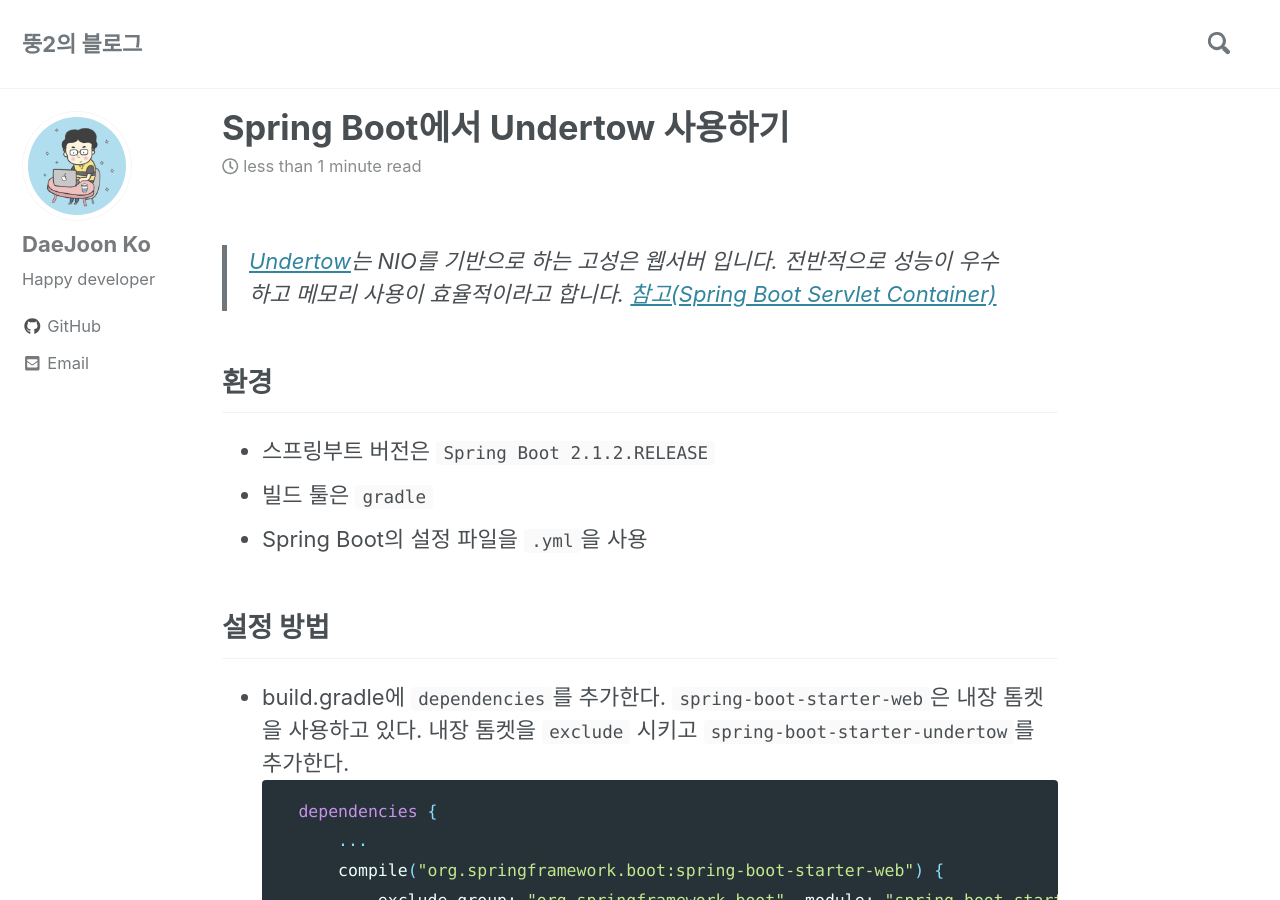
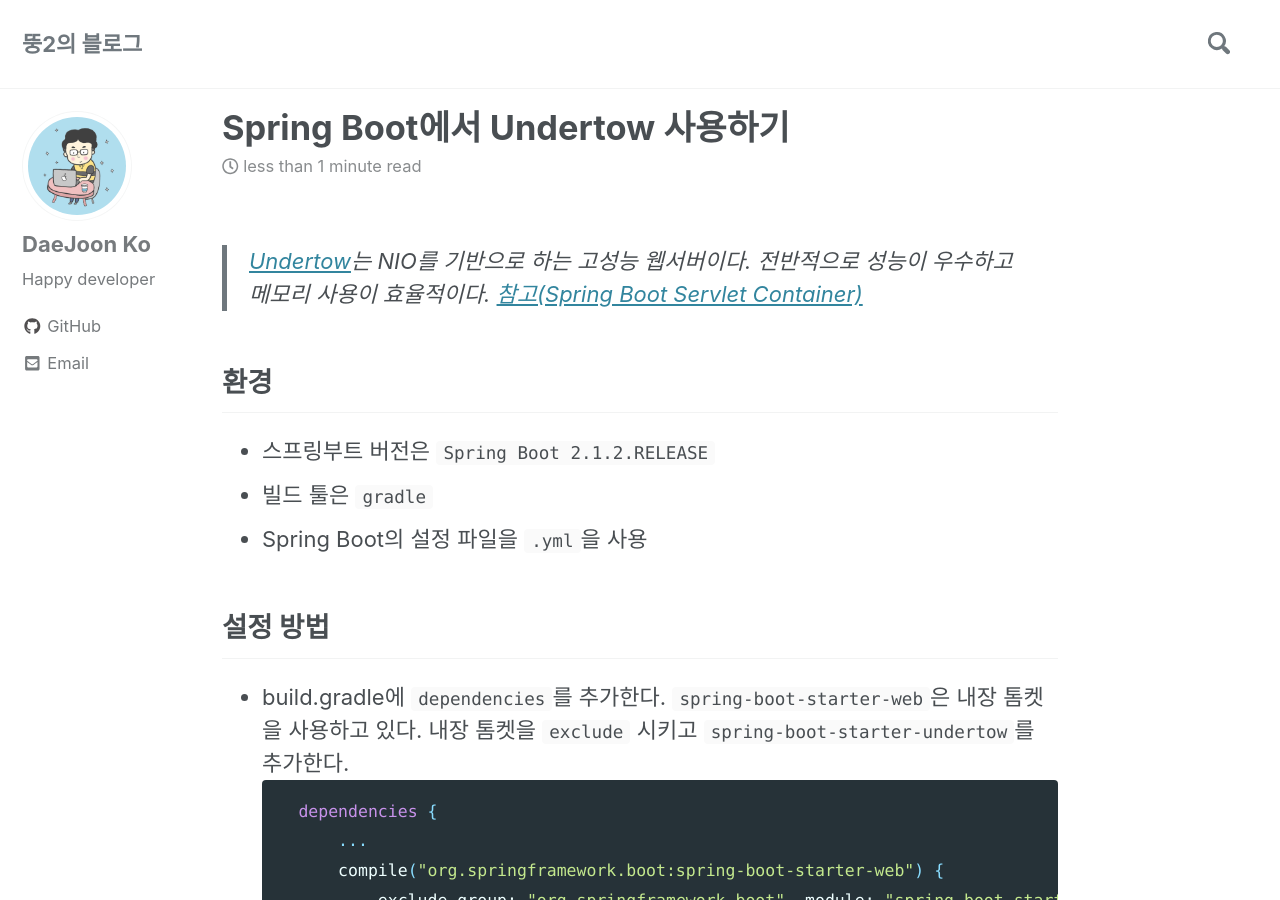
Before and after one commit to daejoon/daejoon.github.io, a Jekyll site: the page built from _posts/2019-01-26-Spring-Boot-에서-Undertow-사용하기.md, in a window 1280 px wide and 900 px high. Built offline with Jekyll 4.4.1, drawn with Linux system fonts in a browser that asks for light colours; cached includes are drawn as plain includes; nearby versions of some CDN libraries; comment, search, counter and statistics services are not loaded.

Commit message:
Update 2019-01-26-Spring-Boot-에서-Undertow-사용하기.md

```diff
--- a/_posts/2019-01-26-Spring-Boot-에서-Undertow-사용하기.md
+++ b/_posts/2019-01-26-Spring-Boot-에서-Undertow-사용하기.md
@@ -4,7 +4,7 @@
 tags: java spring
 ---
 
->[Undertow](http://undertow.io/)는 NIO를 기반으로 하는 고성은 웹서버 입니다. 전반적으로 성능이 우수하고 메모리 사용이 효율적이라고 합니다.
+>[Undertow](http://undertow.io/)는 NIO를 기반으로 하는 고성능 웹서버이다. 전반적으로 성능이 우수하고 메모리 사용이 효율적이다.
 >[참고(Spring Boot Servlet Container)](https://www.baeldung.com/spring-boot-servlet-containers)
 
 ## 환경
```
